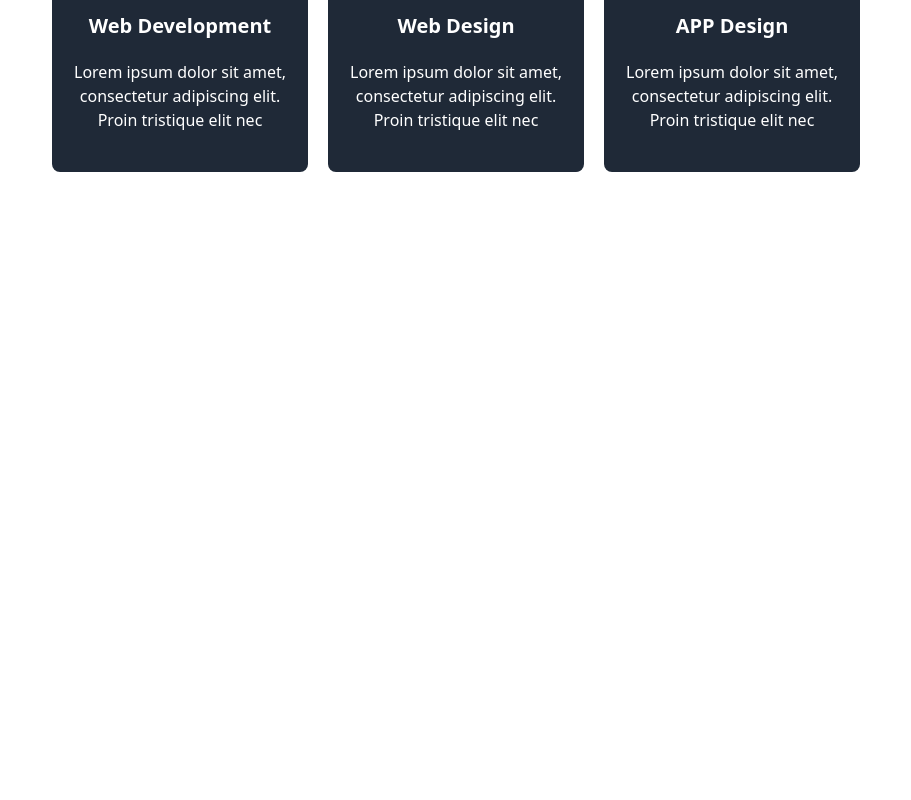
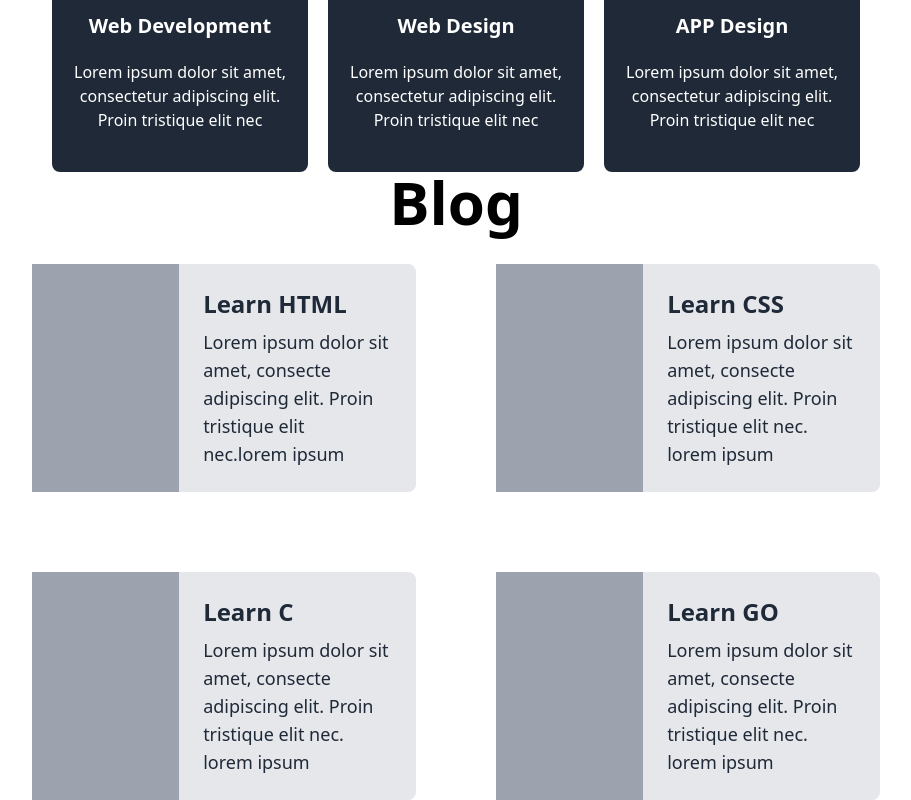
Before and after one commit to wedadosama/R-With-React, a React (Create React App) app: page / in a window 1280 px wide. Shown: the part 1325-2125 px from the top of the page, without its empty margins (184-1095 px from the left). Before the commit the page ends 1497 px from the top, so only its background shows below. Built offline with nearby package versions, Linux system fonts and the light colour scheme.

Commit message:
Add:Section Blog

```diff
--- a/src/App.js
+++ b/src/App.js
@@ -1,4 +1,5 @@
 import About from "./components/About";
+import Blog from "./components/Blog";
 import Hero from "./components/Hero";
 import Header from "./components/layouts/Header";
 import Services from "./components/Services";
@@ -10,6 +11,7 @@ function App() {
       <Hero />
       <About />
       <Services />
+      <Blog />
     </>
   );
 }
--- /dev/null
+++ b/src/components/Blog.jsx
@@ -0,0 +1,50 @@
+function Blog() {
+  return (
+    <>
+      <section className="blog">
+        <div className="container">
+          <h2 className="text-center text-6xl font-bold">Blog</h2>
+          <div className="title flex flex-wrap justify-center gap-20 mt-8">
+            <div className="text flex justify-center w-96 rounded-lg bg-gray-200 ">
+              <div className="image w-full h-full bg-gray-400"></div>
+              <div className="course-taxt p-6">
+                <h3 className="mb-2 text-2xl font-bold text-gray-800">Learn HTML</h3>
+                <p className="text-lg text-gray-800">
+                  Lorem ipsum dolor sit amet, consecte adipiscing elit. Proin <br /> tristique elit nec.lorem ipsum
+                </p>
+              </div>
+            </div>
+            <div className="text flex justify-center w-96 rounded-lg bg-gray-200">
+              <div class="image w-full h-full bg-gray-400"></div>
+              <div className="course-taxt p-6">
+                <h3 className="mb-2 text-2xl font-bold text-gray-800">Learn CSS</h3>
+                <p className="text-lg text-gray-800">
+                  Lorem ipsum dolor sit amet, consecte adipiscing elit. Proin <br /> tristique elit nec. lorem ipsum
+                </p>
+              </div>
+            </div>
+            <div className="text flex justify-center w-96 rounded-lg bg-gray-200">
+              <div className="image w-full h-full bg-gray-400"></div>
+              <div className="course-taxt p-6">
+                <h3 className="mb-2 text-2xl font-bold text-gray-800">Learn C</h3>
+                <p className="text-lg text-gray-800">
+                  Lorem ipsum dolor sit amet, consecte adipiscing elit. Proin <br /> tristique elit nec. lorem ipsum
+                </p>
+              </div>
+            </div>
+            <div className="text flex justify-center w-96 rounded-lg bg-gray-200">
+              <div className="image w-full h-full bg-gray-400"></div>
+              <div class="course-taxt p-6">
+                <h3 className="mb-2 text-2xl font-bold text-gray-800">Learn GO</h3>
+                <p className="text-lg text-gray-800">
+                  Lorem ipsum dolor sit amet, consecte adipiscing elit. Proin <br /> tristique elit nec. lorem ipsum
+                </p>
+              </div>
+            </div>
+          </div>
+        </div>
+      </section>
+    </>
+  );
+}
+export default Blog;
```
